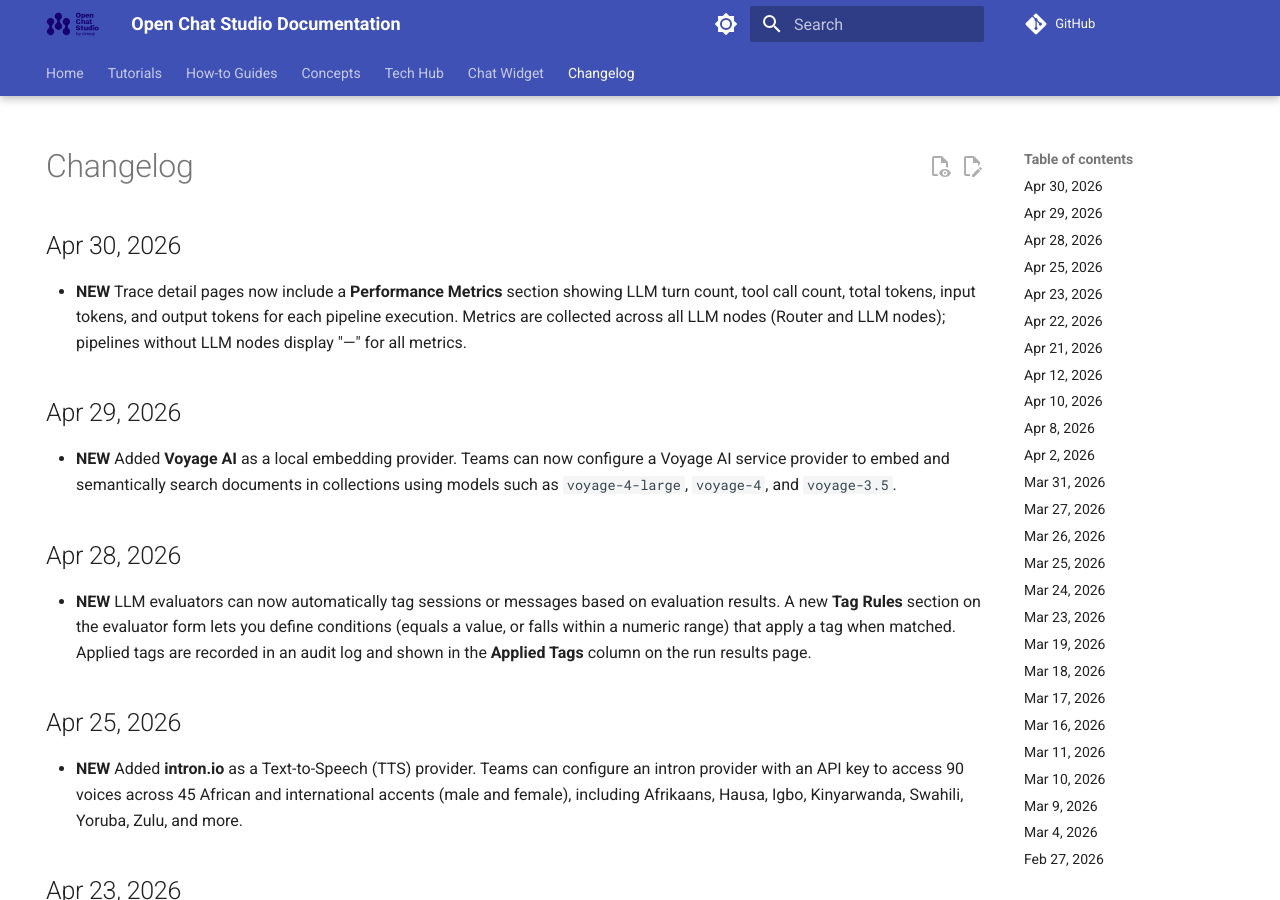
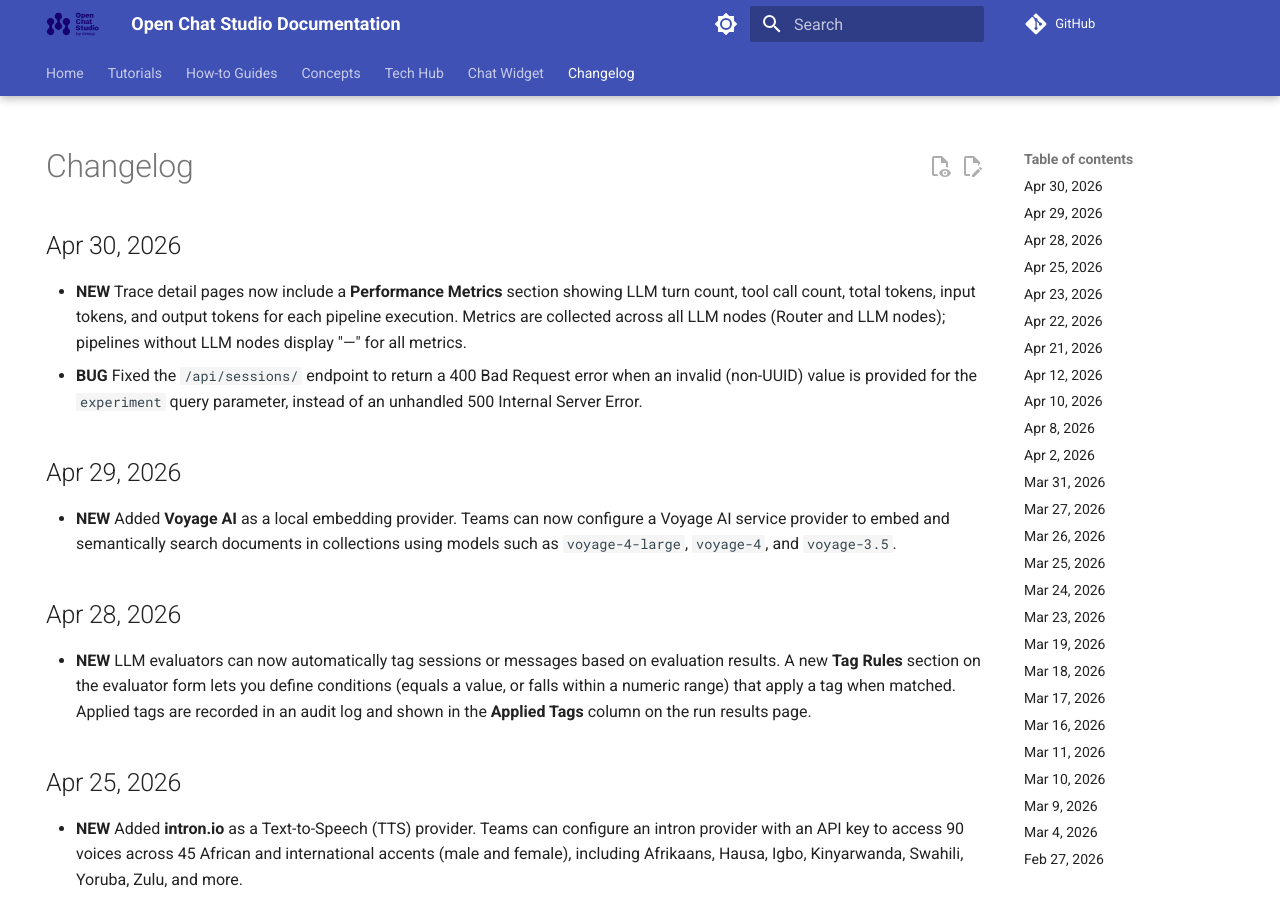
Before and after one commit to dimagi/open-chat-studio-docs, an MkDocs documentation site: the page built from docs/changelog.md, in a window 1280 px wide and 900 px high. Built offline with MkDocs 1.6.1 and Material for MkDocs 9.7.7, drawn with Linux system fonts in a browser that asks for light colours; a script that is not in the unit is left out; comment, search, counter and statistics services are not loaded.

Commit message:
update changelog and docs from OCS PR #3255

```diff
--- a/docs/changelog.md
+++ b/docs/changelog.md
@@ -6,6 +6,7 @@ hide:
 # Changelog
 ## Apr 30, 2026
 * **NEW** Trace detail pages now include a **Performance Metrics** section showing LLM turn count, tool call count, total tokens, input tokens, and output tokens for each pipeline execution. Metrics are collected across all LLM nodes (Router and LLM nodes); pipelines without LLM nodes display "—" for all metrics.
+* **BUG** Fixed the `/api/sessions/` endpoint to return a 400 Bad Request error when an invalid (non-UUID) value is provided for the `experiment` query parameter, instead of an unhandled 500 Internal Server Error.
 
 ## Apr 29, 2026
 * **NEW** Added **Voyage AI** as a local embedding provider. Teams can now configure a Voyage AI service provider to embed and semantically search documents in collections using models such as `voyage-4-large`, `voyage-4`, and `voyage-3.5`.
```
